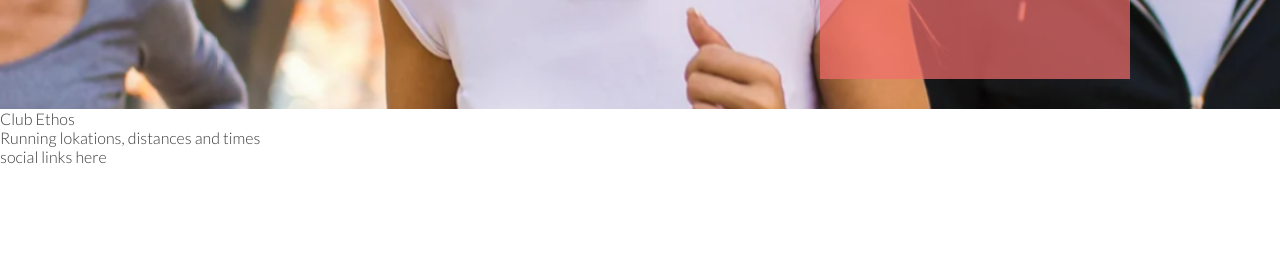
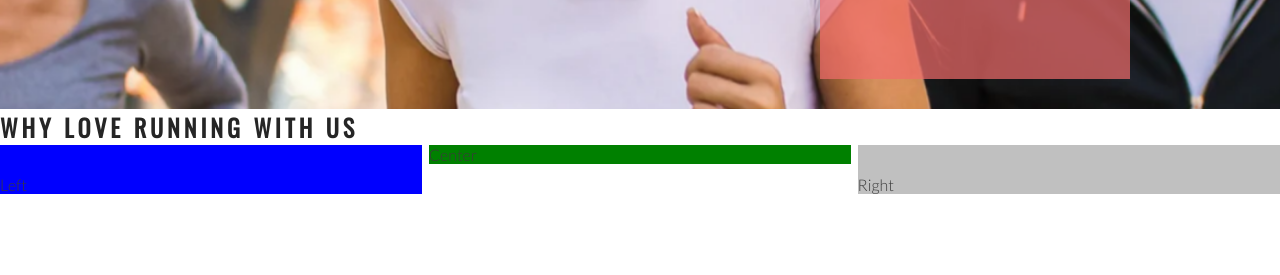
Before and after one commit to EmmaRubiH/love-running, a plain HTML site: page index.html in a window 1280 px wide. Shown: the part 525-800 px from the top of the page. Drawn offline with nearby package versions, Linux system fonts and the light colour scheme.

Commit message:
add club ethos main structure

```diff
--- a/assets/css/style.css
+++ b/assets/css/style.css
@@ -25,7 +25,11 @@
 #logo {
     float: left;
     font-size: 280%;
+    margin-left: 30px;
 }
+
+/* navigation links*/
+
 #menu {
     font-size: 110%;
     letter-spacing: 4px;
@@ -111,3 +115,29 @@
 
     position: absolute;
 }
+
+/* club ethos*/
+
+#club-ethos {
+    height: 600px;
+}
+
+#left-about {
+    padding-top: 30px;
+    width: 33%;
+    float: left;
+    background-color: blue;
+}
+
+#right-about {
+    padding-top: 30px;
+    width: 33%;
+    float: right;
+    background-color: silver;
+}
+
+#center-about {
+    width: 33%;
+    margin: 0 auto;
+    background-color: green;
+}
--- a/index.html
+++ b/index.html
@@ -38,8 +38,11 @@
             <h3>Dublin Docklands & Phoenix Park</h3>
         </div>
     </section>
-    <section>
-        Club Ethos
+    <section id="club-ethos">
+        <h1>Why Love Running With Us</h1>
+        <div id="left-about">Left</div>
+        <div id="right-about">Right</div>
+        <div id="center-about">Center</div>
     </section>
     <section>
         Running lokations, distances and times
```
